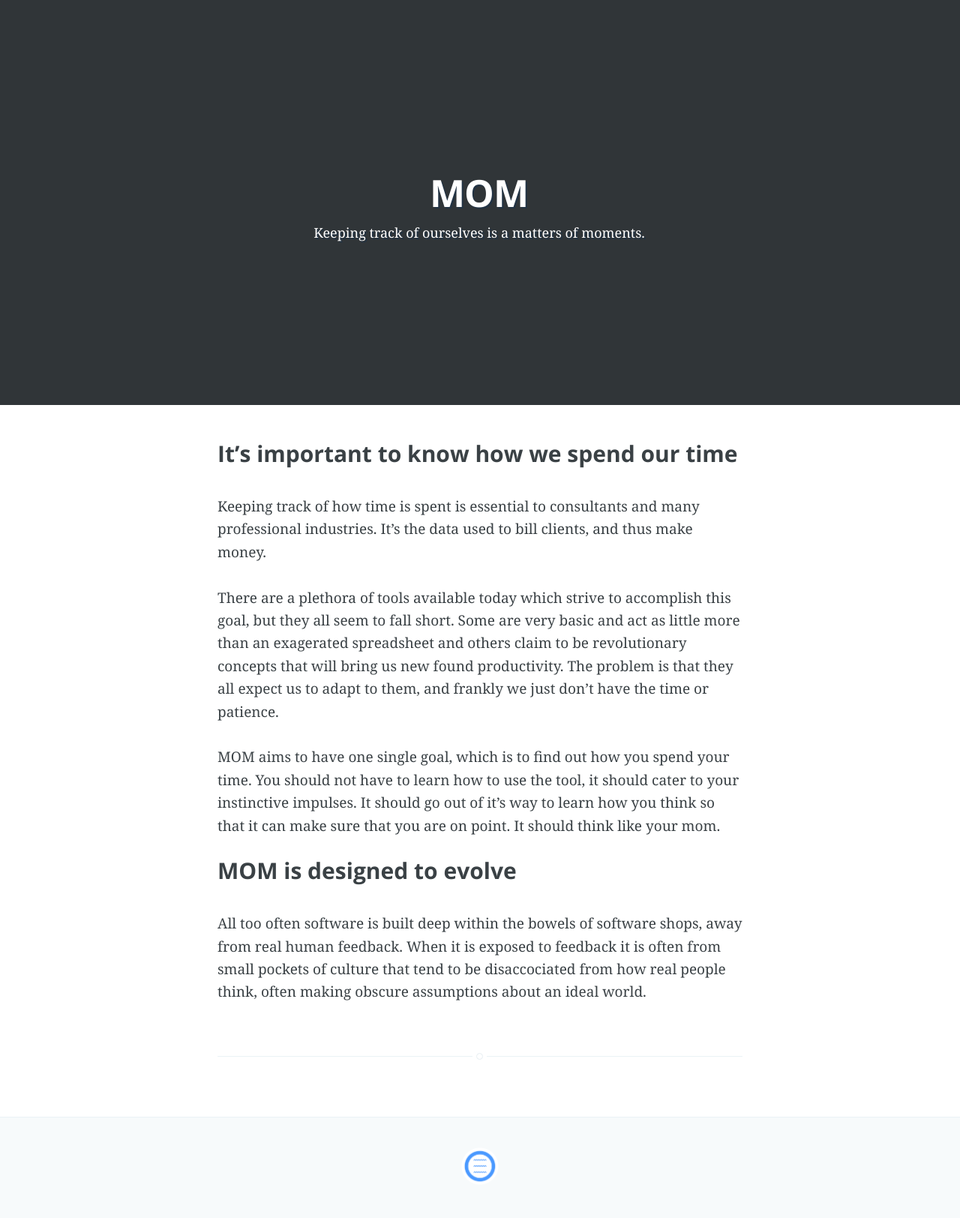
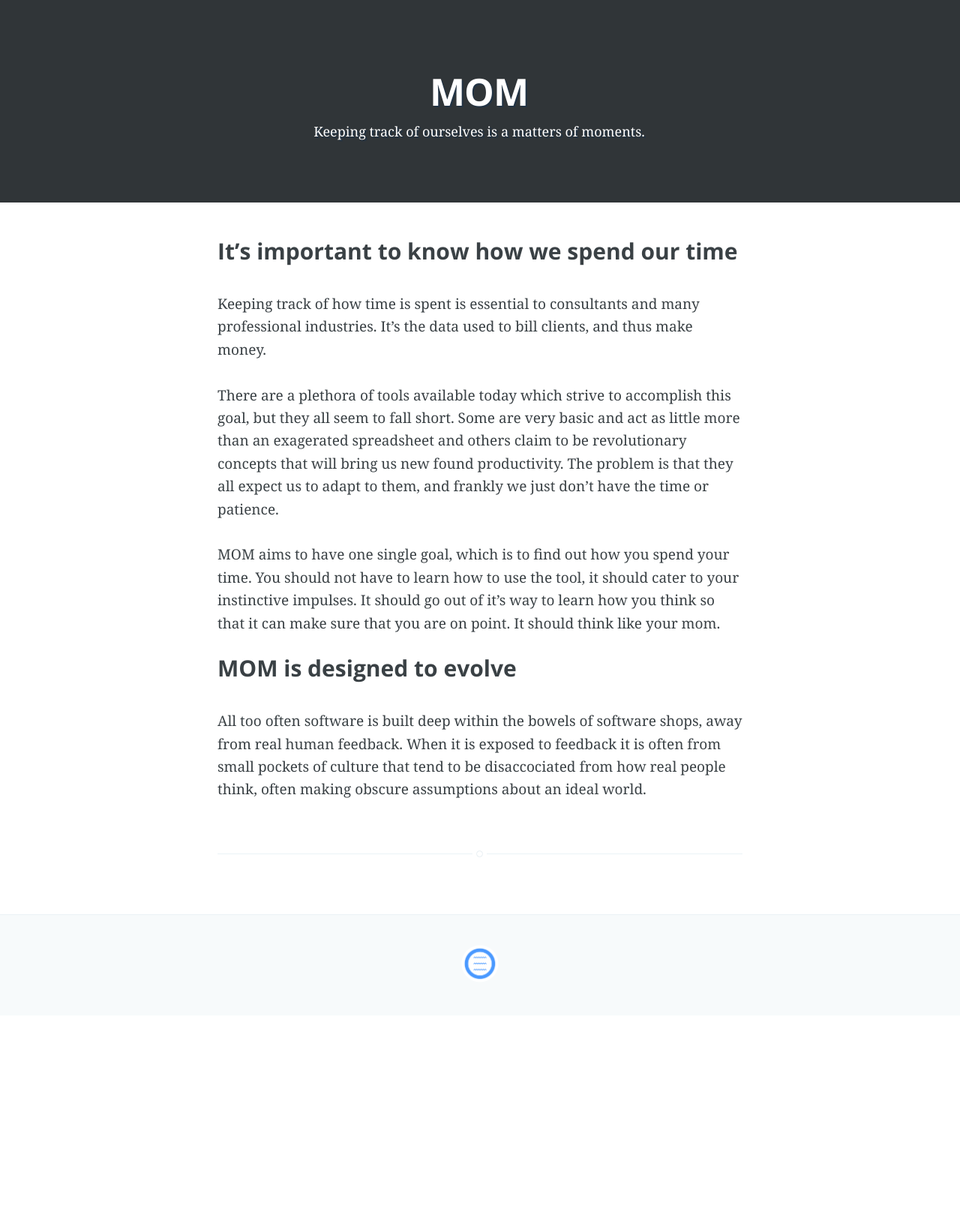
Before and after one commit to openops/mom, a Jekyll site: the page built from README.md, in a window 1280 px wide. Shown: the whole page at 75% size. Built offline with Jekyll 4.4.1, drawn with Linux system fonts in a browser that asks for light colours; Markdown is read by kramdown in place of the engine named in the settings; after the commit the page ends 1354 px from its top, so only the background shows below that.

Commit message:
shorten the header

```diff
--- a/assets/css/screen.css
+++ b/assets/css/screen.css
@@ -368,7 +368,7 @@ margin on the iframe, cause it breaks stuff. */
     position: relative;
     display: table;
     width: 100%;
-    height: 60%;
+    height: 30%;
     margin-bottom: 5rem;
     text-align: center;
     color: #fff;
```
